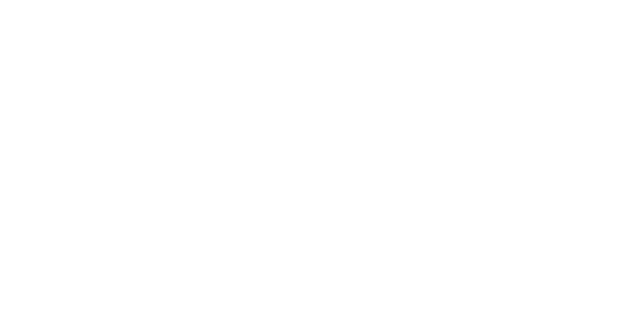
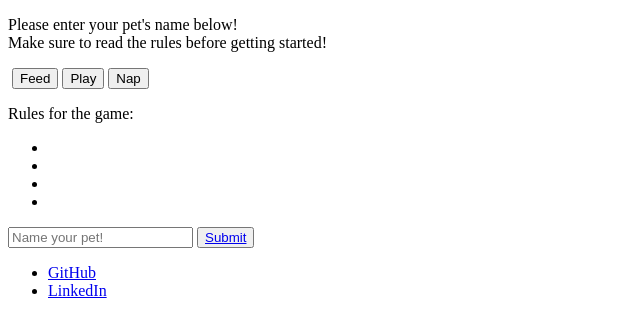
Before and after one commit to christielewis/christielewis-tamagotchi, a plain HTML site: page HTML/firstpg.html in a window 1280 px wide. Shown: the whole page, without its empty margins (0-640 px from the left). Drawn offline with Linux system fonts and the light colour scheme; files that its build step writes are made by us from their sources; files whose address does not match are found by name.

Commit message:
added basic HTML structure to first pg; linked html pages to ach other

```diff
--- a/HTML/firstpg.html
+++ b/HTML/firstpg.html
@@ -9,6 +9,38 @@
     <title>Welcome to Tamagotcha!</title>
 </head>
 <body>
-
+    <header>
+        <p>
+            Please enter your pet's name below! <br>
+            Make sure to read the rules before getting started!
+        </p>
+    </header>
+    <section class="tama-game">
+        <img src="" alt="">
+        <button class="tama-button" id="feed">Feed</button>
+        <button class="tama-button" id="play">Play</button>
+        <button class="tama-button" id="nap">Nap</button>
+    </section>
+    <aside class="game-rules">
+        <p>
+            Rules for the game: <br>
+            <ul>
+                <li></li>
+                <li></li>
+                <li></li>
+                <li></li>
+            </ul>
+        </p>
+    </aside>
+    <section class="tama-name">
+        <input type="name" placeholder="Name your pet!">
+        <button id="name-tama"><a href="./HTML/index.html">Submit</a></button>
+    </section>
+    <footer>
+        <ul>
+            <li><a href="https://github.com/christielewis/">GitHub</a></li>
+            <li><a href="https://linkedin.com/in/christie-lewis/">LinkedIn</a></li>
+        </ul>
+    </footer>
 </body>
 </html>
```
Also changed, not shown: HTML/index.html (+9 -2 lines).
